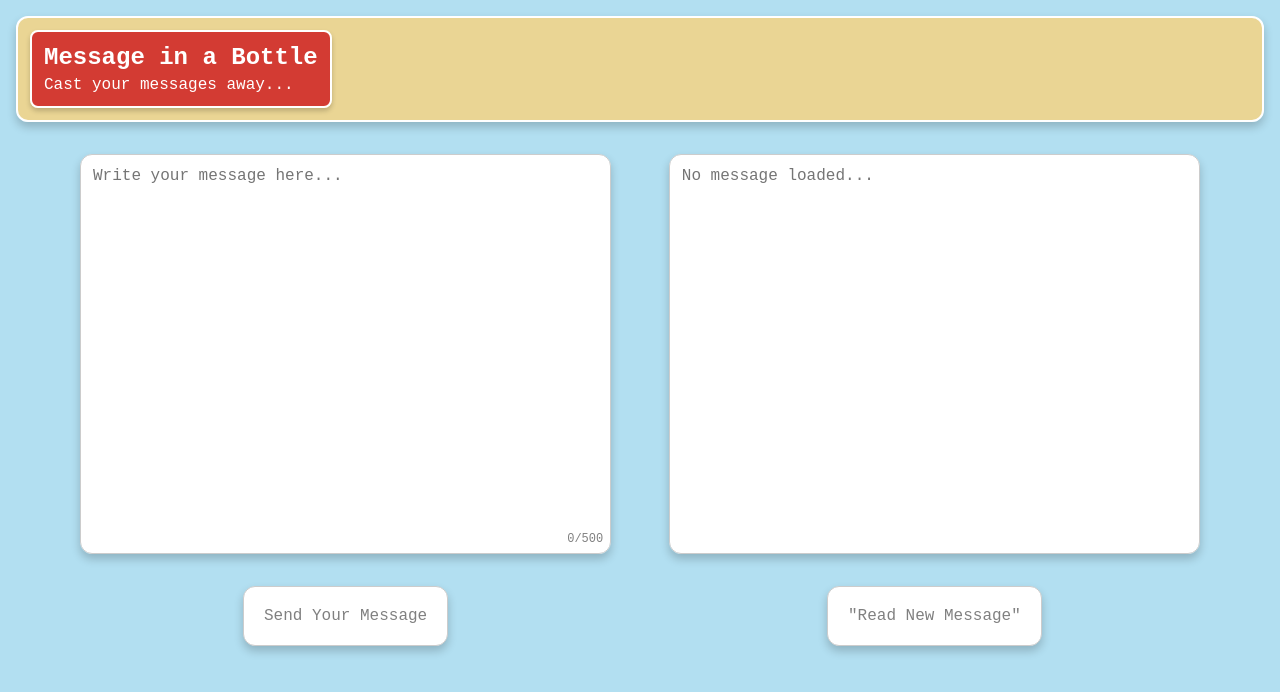
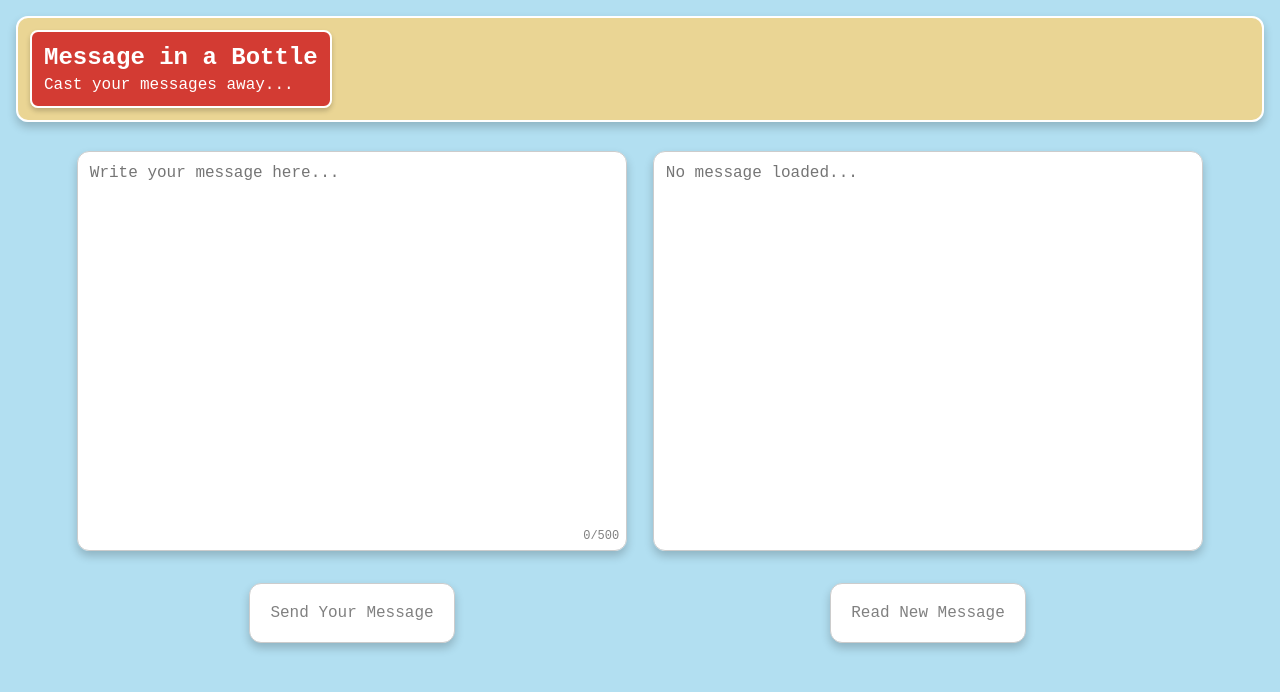
Before and after one commit to jacksoncdawson/message-in-a-bottle, a React (Create React App) app: page / in a window 1280 px wide. Shown: the top 692 px of the page. Built offline with nearby package versions, Linux system fonts and the light colour scheme; no server answers.

Commit message:
Updated CSS
- Cleaned up some CSS. Not everything. Still doesn't work on really skinny screens.

```diff
--- a/src/Components/App/App.module.css
+++ b/src/Components/App/App.module.css
@@ -22,4 +22,27 @@ body {
 
 .content {
   display: flex;
+  justify-content: space-around;
+  margin-left: 5vw;
+  margin-right: 5vw;
+  transition: all 0.5s ease;
 }
+
+
+/* For Title Card */
+@media screen and (max-width: 275px) {
+  .App {
+    width: 275px;
+  }
+  .content {
+    flex-direction: column;
+    align-items: center;
+  }
+}
+
+@media screen and (max-width: 702px) {
+  .content {
+    margin-right: 1vw;
+    margin-left: 1vw;
+  }
+}
--- a/src/Components/Header/Header.jsx
+++ b/src/Components/Header/Header.jsx
@@ -4,7 +4,7 @@ import styles from "./Header.module.css";
 const Header = () => {
   return (
     <div className={styles.headerBar}>
-      <div className={styles.container}>
+      <div className={styles.titleContainer}>
         <h1 className={styles.title}>Message in a Bottle</h1>
         <p className={styles.subtitle}>Cast your messages away...</p>
       </div>
--- a/src/Components/Header/Header.module.css
+++ b/src/Components/Header/Header.module.css
@@ -1,18 +1,14 @@
 .headerBar {
-  display: flex;
-  align-items: flex-start;
+  display: flex; /* to keep background only around text */
   padding: 0.75rem;
   background-color: rgba(245, 211, 131, 0.843);
   margin: 1rem;
   border-radius: 0.75rem;
-  position: relative;
   border: 2px solid white;
-  min-width: 157px;
   box-shadow: 0 5px 10px rgba(0, 0, 0, 0.2);
 }
 
-.container {
-  position: relative;
+.titleContainer {
   display: flex;
   flex-direction: column;
   background-color: rgba(209, 39, 39, 0.884);
@@ -21,6 +17,7 @@
   border: 2px solid white;
   box-shadow: 1rem;
   box-shadow: 0 3px 5px rgba(0, 0, 0, 0.2);
+  min-width: 0;
 }
 
 .title {
@@ -29,6 +26,7 @@
   font-family: monospace;
   color: white;
   font-size: 1.5rem;
+  min-width: 0;
 }
 
 .subtitle {
@@ -36,4 +34,5 @@
   font-family: monospace;
   color: white;
   font-size: 1rem;
+  min-width: 0;
 }
--- a/src/Components/MessageIn/MessageIn.module.css
+++ b/src/Components/MessageIn/MessageIn.module.css
@@ -3,18 +3,13 @@
   flex-direction: column;
   width: 100%;
   max-width: 70vw;
-  padding: 1rem;
-  margin-right: 5vw;
-  margin-left: 1vw;
-  transition: all 0.2s ease;
+  padding: 1vw;
 }
 
 /* Read Field */
 
 .readContainer {
-  flex-grow: 1;
   height: 50vh;
-  width: 100%;
   margin-bottom: 2rem;
   box-shadow: 0 5px 10px rgba(0, 0, 0, 0.2);
   border-radius: 0.75rem;
@@ -37,21 +32,6 @@
 .readField:focus {
   outline: none;
   box-shadow: 0 0 0 2px rgba(0, 0, 0, 0.1);
-}
-
-/* Text Wrap */
-@media screen and (max-width: 702px) {
-  .container {
-    margin-right: 1vw;
-    padding-left: 1vw;
-  }
-}
-
-@media screen and (max-width: 367px) {
-  .container {
-    margin-right: 1vw;
-    padding-left: 0.5vw;
-  }
 }
 
 /* Read Field -> No Messages */
@@ -106,7 +86,8 @@
   transition: color 0.2s, border-color 0.2s, padding 0.2s, border-radius 0.2s;
   font-family: monospace;
   box-shadow: 0 5px 10px rgba(0, 0, 0, 0.2);
-  transition: all 0.1s;
+  transition: transform 0.1s ease, box-shadow 0.1s ease, color 0.2s,
+    border-color 0.2s, padding 0.2s, border-radius 0.2s;
 }
 
 .load:hover {
--- a/src/Components/MessageIn/MessageInView.jsx
+++ b/src/Components/MessageIn/MessageInView.jsx
@@ -31,7 +31,7 @@ function MessageInView({ message, loading, showImage, pullMessage }) {
           onClick={pullMessage}
           disabled={loading}
         >
-          "Read New Message"
+          Read New Message
         </button>
       </div>
     </div>
--- a/src/Components/MessageOut/MessageOut.module.css
+++ b/src/Components/MessageOut/MessageOut.module.css
@@ -3,10 +3,7 @@
   flex-direction: column;
   width: 100%;
   max-width: 70vw;
-  padding: 1rem;
-  margin-right: 1vw;
-  margin-left: 5vw;
-  transition: all 0.2s ease;
+  padding: 1vw;
 }
 
 /* Input Field */
@@ -14,7 +11,6 @@
 .inputContainer {
   flex-grow: 1;
   height: 50vh;
-  width: 100%;
   margin-bottom: 2rem;
   position: relative;
   box-shadow: 0 5px 10px rgba(0, 0, 0, 0.2);
@@ -49,21 +45,6 @@
   box-shadow: 0 0 0 2px rgba(0, 0, 0, 0.1);
 }
 
-/* Text Wrap */
-@media screen and (max-width: 702px) {
-  .container {
-    margin-left: 1vw;
-    padding-right: 1vw;
-  }
-}
-
-@media screen and (max-width: 367px) {
-  .container {
-    margin-left: 1vw;
-    padding-right: 0.5vw;
-  }
-}
-
 /* Submit Button */
 
 .submitContainer {
@@ -79,7 +60,8 @@
   color: rgb(128, 128, 128);
   font-size: 1rem;
   cursor: pointer;
-  transition: all 0.1s;
+  transition: transform 0.1s ease, box-shadow 0.1s ease, color 0.2s,
+    border-color 0.2s, padding 0.2s, border-radius 0.2s;
   font-family: monospace;
   box-shadow: 0 5px 10px rgba(0, 0, 0, 0.2);
 }
@@ -90,6 +72,6 @@
 }
 
 .submit:active {
-  transform: scale(0.95); /* Slightly scales down the button */
-  box-shadow: 0 2px 5px rgba(0, 0, 0, 0.2); /* Less shadow for pressed effect */
+  transform: scale(0.95);
+  box-shadow: 0 2px 5px rgba(0, 0, 0, 0.2);
 }
```
Also changed, not shown: 1 other file (tests, documents, lock files or other folders).
